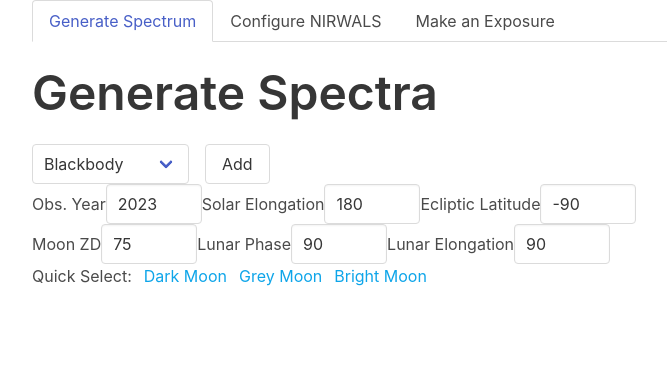
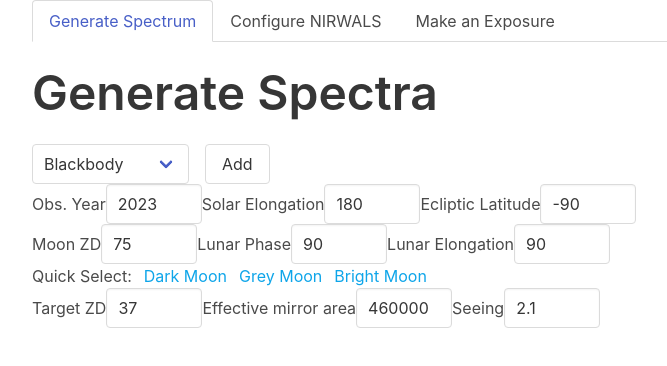
Before and after one commit to saltastroops/nir-simulator, a React (Vite) app in the folder react/: page / in a window 1280 px wide. Shown: the top 366 px of the page, without its empty margins (32-699 px from the left). Built offline with nearby package versions, Linux system fonts and the light colour scheme; the HTML template or start-up script is replaced by a standard one.

Commit message:
Add Earthly items

```diff
--- a/react/src/components/Simulator.tsx
+++ b/react/src/components/Simulator.tsx
@@ -5,6 +5,7 @@ import { TelescopeConfigure } from "./configure/TelescopeConfigure";
 import { SimulationSetup } from "../types";
 import { Moon } from "./spectrum/MoonPanel";
 import { Sun } from "./spectrum/SunPanel";
+import { Earth } from "./spectrum/EarthPanel.tsx";
 
 export function Simulator() {
   const [activeIndex, setActiveIndex] = useState(1);
@@ -13,6 +14,7 @@ export function Simulator() {
     source: { type: "Point", spectrum: [] },
     sun: new Sun(),
     moon: new Moon(),
+    earth: new Earth(),
   });
 
   const updateSetup = (property: string, value: any) => {
@@ -52,6 +54,7 @@ export function Simulator() {
           source={setup.source}
           sun={setup.sun}
           moon={setup.moon}
+          earth={setup.earth}
           updateSetup={updateSetup}
         />
       )}
--- /dev/null
+++ b/react/src/components/spectrum/EarthPanel.tsx
@@ -0,0 +1,136 @@
+interface EarthParameters {
+  targetZenithDistance: string;
+  mirrorArea: string;
+  seeing: string;
+}
+
+export class Earth {
+  public parameters: EarthParameters = {
+    targetZenithDistance: "37",
+    mirrorArea: "460000",
+    seeing: "2.1",
+  };
+
+  public constructor(parameters?: EarthParameters) {
+    if (parameters) {
+      this.parameters = parameters;
+    }
+  }
+
+  public errors = () => {
+    const parameters = this.typedParameters();
+    const errors: Record<string, string> = {};
+
+    // target zenith distance
+    const targetZenithDistance = parameters.targetZenithDistance;
+    const minTargetZenithDistance = 31;
+    const maxTargetZenithDistance = 43;
+    if (
+      Number.isNaN(targetZenithDistance) ||
+      targetZenithDistance < minTargetZenithDistance ||
+      targetZenithDistance > maxTargetZenithDistance
+    ) {
+      errors.targetZenithDistance = `The target zenith distance must be a value between ${minTargetZenithDistance} and ${maxTargetZenithDistance}.`;
+    }
+
+    // mirror area
+    const mirrorArea = parameters.mirrorArea;
+    const minMirrorArea = 0;
+    const maxMirrorArea = 550000;
+    if (
+      Number.isNaN(mirrorArea) ||
+      mirrorArea < minMirrorArea ||
+      mirrorArea > maxMirrorArea
+    ) {
+      errors.mirrorArea = `The effective mirror area must be a number between ${minMirrorArea} and ${maxMirrorArea}.`;
+    }
+
+    // seeing
+    const seeing = parameters.seeing;
+    const minSeeing = 0.5;
+    const maxSeeing = 5;
+    if (Number.isNaN(seeing) || seeing < minSeeing || seeing > maxSeeing) {
+      errors.seeing = `The seeing must be a number between ${minSeeing} and ${maxSeeing}.`;
+    }
+
+    return errors;
+  };
+
+  public typedParameters = () => {
+    return {
+      targetZenithDistance: parseFloat(this.parameters.targetZenithDistance),
+      mirrorArea: parseFloat(this.parameters.mirrorArea),
+      seeing: parseFloat(this.parameters.seeing),
+    };
+  };
+
+  public hasErrors = () => {
+    return Object.keys(this.errors()).length > 0;
+  };
+}
+
+interface Props {
+  earth: Earth;
+  update: (earth: Earth) => void;
+}
+
+export function EarthPanel({ earth, update }: Props) {
+  const parameters = earth.parameters;
+  const errors = earth.errors();
+
+  const updateParameter = (parameter: string, newValue: string) => {
+    update(
+      new Earth({
+        ...parameters,
+        [parameter]: newValue,
+      }),
+    );
+  };
+
+  return (
+    <div>
+      <div className="flex items-center">
+        {/* target zenith distance */}
+        <label htmlFor="obsercvation-year">Target ZD</label>
+        <input
+          id="observation-year"
+          className="input w-24"
+          value={parameters.targetZenithDistance}
+          onChange={(event) =>
+            updateParameter("targetZenithDistance", event.target.value)
+          }
+        />
+
+        {/* mirror area */}
+        <label htmlFor="mirror-area">Effective mirror area</label>
+        <input
+          id="mirror-area"
+          className="input w-24"
+          value={parameters.mirrorArea}
+          onChange={(event) =>
+            updateParameter("mirrorArea", event.target.value)
+          }
+        />
+
+        {/* seeing */}
+        <label htmlFor="seeing">Seeing</label>
+        <input
+          id="seeing"
+          className="input w-24"
+          value={parameters.seeing}
+          onChange={(event) => updateParameter("seeing", event.target.value)}
+        />
+      </div>
+
+      {/*errors */}
+      {earth.hasErrors() && (
+        <div>
+          {["targetZenithDistance", "mirrorArea", "seeing"].map(
+            (key) =>
+              errors[key] && <div className="text-red-700">{errors[key]}</div>,
+          )}
+        </div>
+      )}
+    </div>
+  );
+}
--- a/react/src/components/spectrum/MoonPanel.tsx
+++ b/react/src/components/spectrum/MoonPanel.tsx
@@ -154,7 +154,11 @@ export default function MoonPanel({ moon, update }: Props) {
         <div>
           {["zenithDistance", "phase", "lunarElongation"].map(
             (key) =>
-              errors[key] && <div className="text-red-700">{errors[key]}</div>,
+              errors[key] && (
+                <div key={key} className="text-red-700">
+                  {errors[key]}
+                </div>
+              ),
           )}
         </div>
       )}
--- a/react/src/components/spectrum/SpectrumGenerationTab.tsx
+++ b/react/src/components/spectrum/SpectrumGenerationTab.tsx
@@ -2,11 +2,13 @@ import SourceForm from "./SourceForm";
 import { Source } from "../../types";
 import MoonPanel, { Moon } from "./MoonPanel.tsx";
 import SunPanel, { Sun } from "./SunPanel.tsx";
+import { Earth, EarthPanel } from "./EarthPanel.tsx";
 
 interface Props {
   source: Source;
   sun: Sun;
   moon: Moon;
+  earth: Earth;
   updateSetup: (property: string, value: any) => void;
 }
 
@@ -14,6 +16,7 @@ export function SpectrumGenerationTab({
   source,
   sun,
   moon,
+  earth,
   updateSetup,
 }: Props) {
   return (
@@ -28,6 +31,10 @@ export function SpectrumGenerationTab({
         moon={moon}
         update={(moon: Moon) => updateSetup("moon", moon)}
       />
+      <EarthPanel
+        earth={earth}
+        update={(earth: Earth) => updateSetup("earth", earth)}
+      />
     </div>
   );
 }
--- a/react/src/components/spectrum/SunPanel.tsx
+++ b/react/src/components/spectrum/SunPanel.tsx
@@ -129,7 +129,11 @@ export default function SunPanel({ sun, update }: Props) {
         <div>
           {["year", "solarElongation", "eclipticLatitude"].map(
             (key) =>
-              errors[key] && <div className="text-red-700">{errors[key]}</div>,
+              errors[key] && (
+                <div key={key} className="text-red-700">
+                  {errors[key]}
+                </div>
+              ),
           )}
         </div>
       )}
--- a/react/src/types.ts
+++ b/react/src/types.ts
@@ -1,5 +1,6 @@
 import { Moon } from "./components/spectrum/MoonPanel.tsx";
 import { Sun } from "./components/spectrum/SunPanel.tsx";
+import { Earth } from "./components/spectrum/EarthPanel.tsx";
 
 export type SpectrumType =
   | "Blackbody"
@@ -25,4 +26,5 @@ export interface SimulationSetup {
   source: Source;
   sun: Sun;
   moon: Moon;
+  earth: Earth;
 }
```
